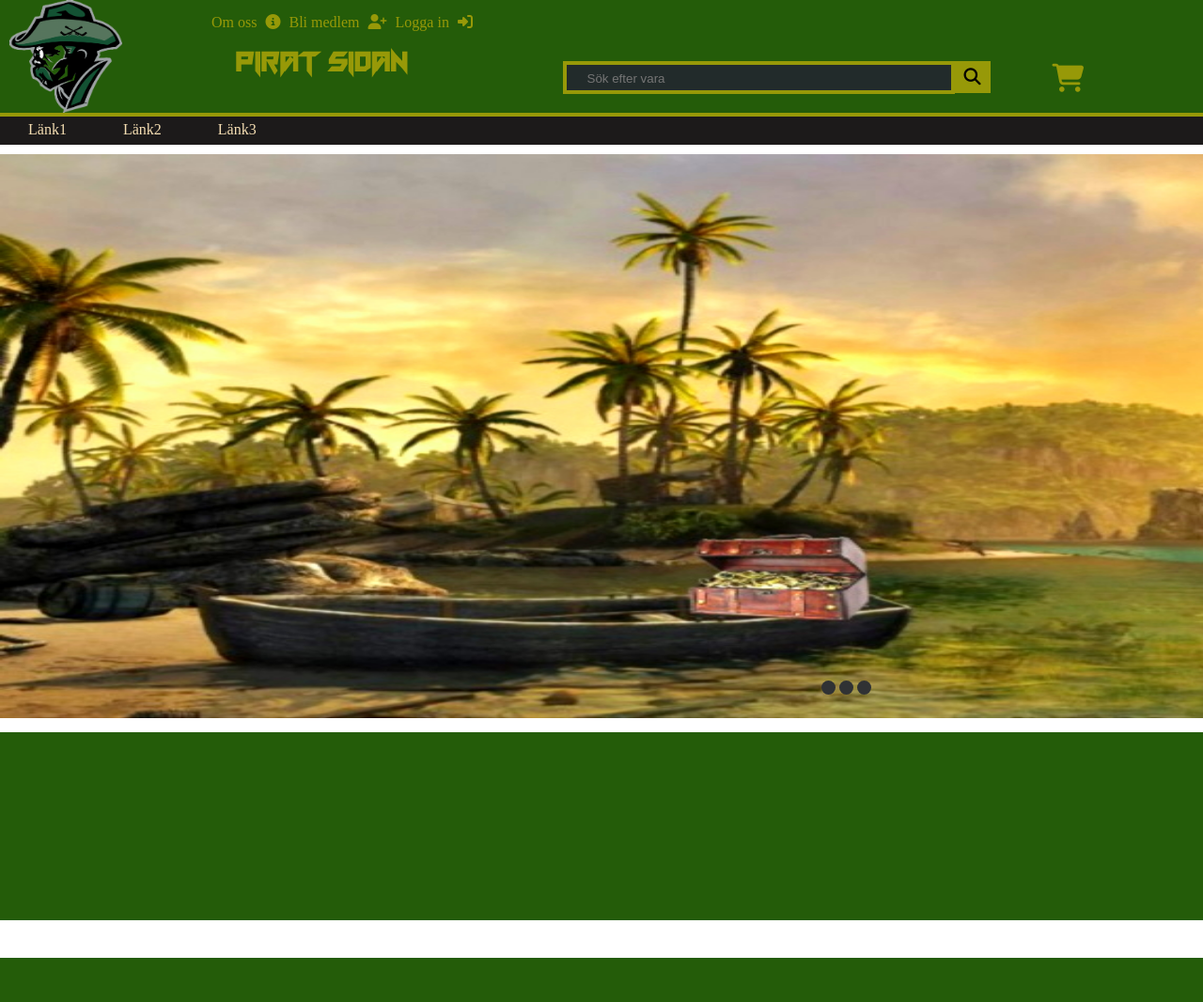
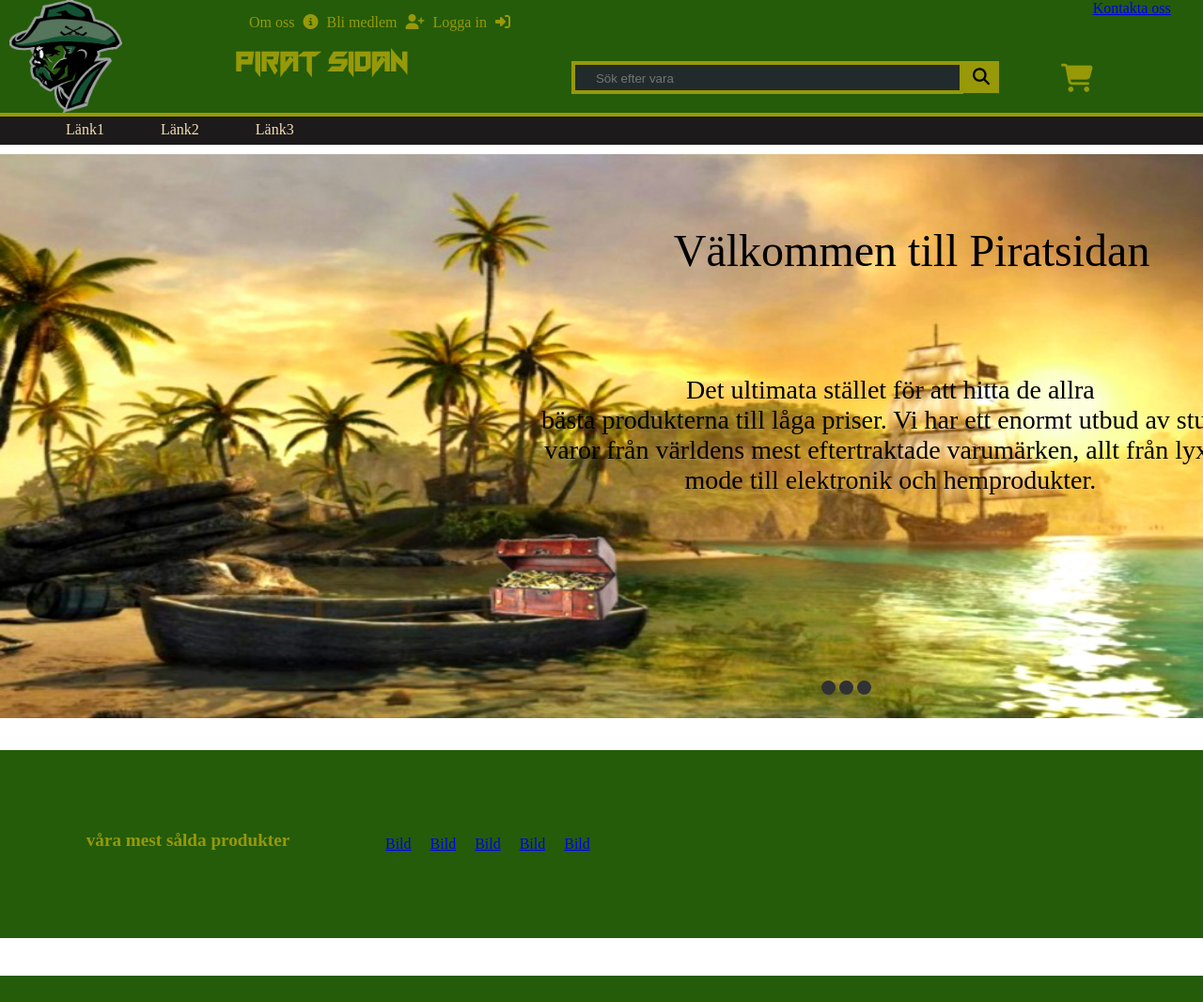
Before and after one commit to Mehdissf/minisajten, a plain HTML site: page minisajten.html in a window 1280 px wide. Shown: the top 1066 px of the page at 94% size. Drawn offline with Linux system fonts and the light colour scheme; a web font is replaced by a local one.

Commit message:
sdsbsvsfdvsfdvsfdv

```diff
--- /dev/null
+++ b/icke_viktiga_css.css
@@ -0,0 +1,32 @@
+@import url("https://www.1001fonts.com/gunplay-font.html");
+@import url("https://www.1001fonts.com/fun-games-font.html?size=66");
+@font-face {
+  font-family: gunplay;
+  src: url("gunplay rg.ttf");
+}
+@font-face {
+  font-family: fun-games;
+  src: url("fun-games.regular.ttf");
+}
+
+/* Beskrivningar */
+.Beskrivning {
+  position: absolute;
+  top: 235px;
+  left: 45vw;
+  font-size: 28px;
+  color: rgb(0, 0, 0);
+  font-family: "gunplay";
+}
+
+.välkommen {
+  top: 75px;
+  left: 56vw;
+  font-size: 48px;
+  position: absolute;
+  font-family: "gunplay";
+}
+.välkommen:hover {
+  text-shadow: 6px 4px rgb(150, 149, 149);
+  transition: all 200ms;
+}
--- /dev/null
+++ b/menu_icon.css
@@ -0,0 +1,27 @@
+.menu-icon {
+  display: none;
+}
+
+@media screen and (max-width: 400px) {
+  .menu-icon {
+    display: block;
+    height: 60px;
+  }
+  #topp-länkar {
+    display: none;
+  }
+  .search {
+    display: none;
+  }
+  .fa-cart-shopping {
+    display: none;
+  }
+  nav a.menu-icon {
+    width: 100vw;
+    height: 100vw;
+    background-color: aqua;
+    text-decoration: none;
+    right: 0;
+    display: block;
+  }
+}
--- a/minisajten.css
+++ b/minisajten.css
@@ -1,5 +1,9 @@
 * {
   margin: 0;
+}
+body {
+  max-width: 100%;
+  overflow-x: hidden;
 }
 @import url("https://www.1001fonts.com/gunplay-font.html");
 @import url("https://www.1001fonts.com/fun-games-font.html?size=66");
@@ -17,6 +21,7 @@ header {
   top: 0;
   display: flex;
   height: 120px;
+  width: 100%;
 }
 
 #logo {
@@ -107,7 +112,7 @@ h1 {
 /* här nedan är det css-egenskaper till slider-diven*/
 .slider {
   width: 1800px;
-  height: 600px;
+  height: auto;
   background-color: none;
   margin-left: auto;
   margin-right: auto;
@@ -116,17 +121,14 @@ h1 {
   overflow: hidden;
 }
 .image-container {
-  width: calc(1800px * 3);
+  width: calc(100vw * 3);
   height: 600px;
   clear: both;
   position: relative;
-  -webkit-transition: left 2s;
-  -moz-transition: left 2s;
-  -o-transition: left 2s;
   transition: left 2s;
 }
 .slide {
-  width: 1800px;
+  width: 100vw;
   height: 600px;
   float: left;
   margin: 0px;
@@ -137,10 +139,10 @@ h1 {
   left: 0px;
 }
 #slide-2:target ~ .image-container {
-  left: -1800px;
+  left: -100vw;
 }
 #slide-3:target ~ .image-container {
-  left: -3600px;
+  left: -200vw;
 }
 .buttons {
   position: relative;
@@ -153,14 +155,30 @@ h1 {
   border-radius: 50px;
   background-color: rgb(48, 50, 52);
 }
+
 .top-produkter {
+  display: flex;
   width: 1800px;
-  text-align: center;
   height: 200px;
   background-color: #245c09;
   margin-left: auto;
   margin-right: auto;
   margin-top: 15px;
+  white-space: nowrap;
+  overflow: auto;
+  align-items: center;
+}
+div.top-produkter h4 {
+  text-align: center;
+  font-size: larger;
+  color: rgb(151, 153, 8);
+  width: 400px;
+  height: 180px;
+  padding-top: 150px;
+}
+div.top-produkter a {
+  display: inline-block;
+  padding: 10px;
 }
 
 .footer {
@@ -171,6 +189,7 @@ h1 {
   margin-right: auto;
   background-color: #245c09;
 }
+
 /*mobilsskärm */
 @media screen and (max-width: 400px) {
   body {
@@ -183,24 +202,15 @@ h1 {
     display: flex;
     height: 120px;
   }
-  .den-naven-under-header {
-    width: 100vw;
-  }
   .Den-diven-längst-upp-i-mitten {
     padding-left: 20px;
   }
-  #topp-länkar {
-    display: none;
+  .den-naven-under-header {
+    width: 100%;
   }
-  .search {
-    display: none;
-  }
-  .fa-cart-shopping {
-    display: none;
-  }
+
   .slider {
     width: 100vw;
-    /* height: 600px; */
     height: auto;
     background-color: none;
     margin-left: auto;
@@ -210,7 +220,7 @@ h1 {
     overflow: hidden;
   }
   .image-container {
-    width: calc(390px * 3);
+    width: calc(100vw * 3);
     height: auto;
     clear: both;
     position: relative;
--- a/minisajten.html
+++ b/minisajten.html
@@ -9,20 +9,24 @@
       crossorigin="anonymous"
     ></script>
     <link rel="shortcut icon" href="images/favicon.ico" type="image/x-icon" />
+    <link rel="stylesheet" href="menu_icon.css" />
     <link rel="stylesheet" href="minisajten.css" />
+    <link rel="stylesheet" href="icke_viktiga_css.css" />
     <title>Piratsidan</title>
   </head>
   <body>
     <header>
-      <img id="logo" src="logo1.png" />
+      <img id="logo" src="bilder/logo1.png" />
       <div class="Den-diven-längst-upp-i-mitten">
-        <nav id="topp-länkar">
+        <nav>
+          <ul id="topp-länkar">
             <a href="#" class="länk">Om oss</a>
             <i class="fa-solid fa-circle-info"></i>
             <a href="#" class="länk">Bli medlem</a>
             <i class="fa-solid fa-user-plus"></i>
             <a href="#" class="länk">Logga in</a>
             <i class="fa-solid fa-right-to-bracket"></i>
+          </ul>
         </nav>
         <h1>Pirat sidan</h1>
       </div>
@@ -35,20 +39,37 @@
         </form>
       </div>
       <i href="#" class="fa-solid fa-cart-shopping"></i>
+      <a href="#" class="kontakta">Kontakta oss</a>
+      <!-- Stil för hamburgarmenyn taget från 3wschools-->
+      <a href="javascript:void(0);" class="menu-icon" onclick="myFunction()">
+        <i class="fa-solid fa-bars"></i>
+      </a>
     </header>
-    <nav class="den-naven-under-header">
+    <nav>
+      <ul class="den-naven-under-header">
         <a class="items-in-nav första">Länk1</a>
         <a class="items-in-nav andra">Länk2</a>
         <a class="items-in-nav tredje">Länk3</a>
+      </ul>
     </nav>
     <div class="slider">
       <span id="slide-1"></span>
       <span id="slide-2"></span>
       <span id="slide-3"></span>
       <div class="image-container">
-        <img src="piratescen.jpg" class="slide" />
-        <img src="Gucci.jpg" class="slide" />
-        <img src="boss.jpg" class="slide" />
+        <img src="bilder/piratescen.jpg" class="slide" />
+        <div class="välkommen">Välkommen till Piratsidan</div>
+        <div class="Beskrivning">
+          Det ultimata stället för att hitta de allra
+          <br />
+          bästa produkterna till låga priser. Vi har ett enormt utbud av stulna
+          <br />
+          varor från världens mest eftertraktade varumärken, allt från lyxigt
+          <br />
+          mode till elektronik och hemprodukter.
+        </div>
+        <img src="bilder/Gucci.jpg" class="slide" />
+        <img src="bilder/boss.jpg" class="slide" />
       </div>
       <div class="buttons">
         <a href="#slide-1"></a>
@@ -57,11 +78,28 @@
       </div>
     </div>
     <div class="top-produkter">
-      <div></div>
-      <div></div>
+      <div>
+        <h4>våra mest sålda produkter</h4>
       </div>
+      <a href="#">Bild</a>
+      <a href="#">Bild</a>
+      <a href="#">Bild</a>
+      <a href="#">Bild</a>
+      <a href="#">Bild</a>
+    </div>
+
     <footer class="footer">
       <div></div>
     </footer>
+    <script>
+      function myFunction() {
+        var x = document.getElementById("myLinks");
+        if (x.style.display === "block") {
+          x.style.display = "none";
+        } else {
+          x.style.display = "block";
+        }
+      }
+    </script>
   </body>
 </html>
```
Also changed, not shown: bilder/Gucci.jpg (renamed from Gucci.jpg), bilder/boss.jpg (renamed from boss.jpg), bilder/logo1.png (renamed from logo1.png), bilder/piratescen.jpg (renamed from piratescen.jpg), bokmärke.png (deleted), bokmärkee.jpg (deleted). Lines whose indentation alone changed are shown as unchanged.
